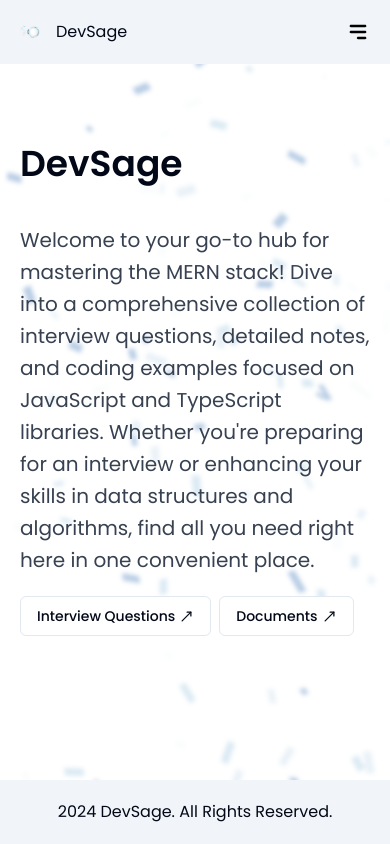
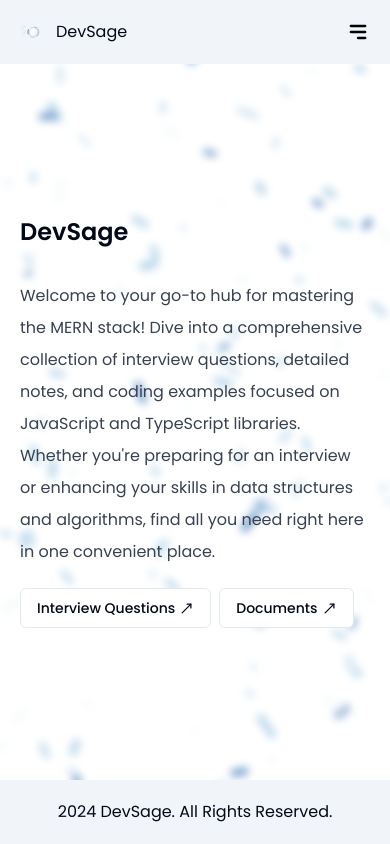
Before and after one commit to MewanAkoon/dev-sage, a Next.js app: page / in a window 390 px wide. Built offline with nearby package versions, Linux system fonts and the light colour scheme.

Commit message:
Fixed the issue with the background image

```diff
--- a/src/app/(app)/interview-questions/[id]/components/questions-table.tsx
+++ b/src/app/(app)/interview-questions/[id]/components/questions-table.tsx
@@ -214,7 +214,7 @@ export function QuestionsTable({ id, questions }: QuestionsTableProps) {
 					</DropdownMenuContent>
 				</DropdownMenu>
 			</div>
-			<div className='rounded-md border backdrop-blur-md'>
+			<div className='rounded-md border background-blur-md'>
 				<Table>
 					<TableHeader>
 						{table.getHeaderGroups().map((headerGroup) => (
--- a/src/app/globals.css
+++ b/src/app/globals.css
@@ -89,9 +89,8 @@
 		@apply max-w-7xl p-5 md:px-10 2xl:px-0 mx-auto w-full;
 	}
 
-	.background-image {
-		background-image: url('../../public/assets/images/background-image.png');
-
-		@apply absolute w-full h-full bg-cover blur-[2px] -z-50 opacity-50;
+	.background-blur-md {
+		backdrop-filter: blur(12px);
+		-webkit-backdrop-filter: blur(12px); /* For Safari */
 	}
 }
--- a/src/app/layout.tsx
+++ b/src/app/layout.tsx
@@ -1,6 +1,7 @@
 import './globals.css';
 
 import type { Metadata } from 'next';
+import Image from 'next/image';
 import { Analytics } from '@vercel/analytics/react';
 
 import { poppins } from '@/styles/fonts';
@@ -8,6 +9,7 @@ import { cn } from '@/utils';
 
 import { Header } from '@/components/shared/header';
 import { Footer } from '@/components/shared/footer';
+import backgroundImage from '../../public/assets/images/background-image.png';
 
 export const metadata: Metadata = {
 	title: {
@@ -27,8 +29,19 @@ export default function RootLayout({
 		<html lang='en'>
 			<body className={cn(poppins.className, 'flex h-screen flex-col')}>
 				<Header />
-				<div className='background-image' />
 				<main className='flex-1 wrapper'>
+					{/* Background Image */}
+					<div className='fixed top-0 left-0 right-0 bottom-0 -z-50 blur-sm'>
+						<Image
+							src={backgroundImage}
+							alt='background-image'
+							className='object-cover'
+							fill
+							priority
+							placeholder='blur'
+						/>
+					</div>
+
 					{children}
 					<Analytics />
 				</main>
--- a/src/app/page.tsx
+++ b/src/app/page.tsx
@@ -1,13 +1,14 @@
+import Link from 'next/link';
+import { MoveUpRight } from 'lucide-react';
+
 import { Button } from '@/components/ui/button';
-import { ArrowRightCircle, MoveUpRight } from 'lucide-react';
-import Link from 'next/link';
 
 export default function Home() {
 	return (
-		<div className='flex w-full h-full items-center justify-center my-8'>
-			<div className='sm:-mt-28 -mt-32'>
-				<h1 className='text-4xl font-semibold'>DevSage</h1>
-				<p className='mt-10 text-xl text-gray-700 leading-8'>
+		<div className='flex w-full h-full items-center sm:justify-center sm:my-8'>
+			<div className='my-4 sm:-mt-28 sm:mb-0'>
+				<h1 className='text-2xl sm:text-4xl font-semibold'>DevSage</h1>
+				<p className='mt-8 sm:mt-10 sm:text-xl text-gray-700 leading-8'>
 					Welcome to your go-to hub for mastering the MERN stack! Dive into a
 					comprehensive collection of interview questions, detailed notes, and
 					coding examples focused on JavaScript and TypeScript libraries.
--- a/src/components/shared/mdx-wrapper.tsx
+++ b/src/components/shared/mdx-wrapper.tsx
@@ -7,7 +7,7 @@ export function MDXWrapper({ children, className }: MarkdownComponentProps) {
 	return (
 		<div
 			className={cn(
-				'prose max-w-full border border-gray-200 p-5 sm:p-10 rounded-md backdrop-blur-md',
+				'prose max-w-full border border-gray-200 p-5 sm:p-10 rounded-md background-blur-md',
 				className
 			)}
 		>
```
